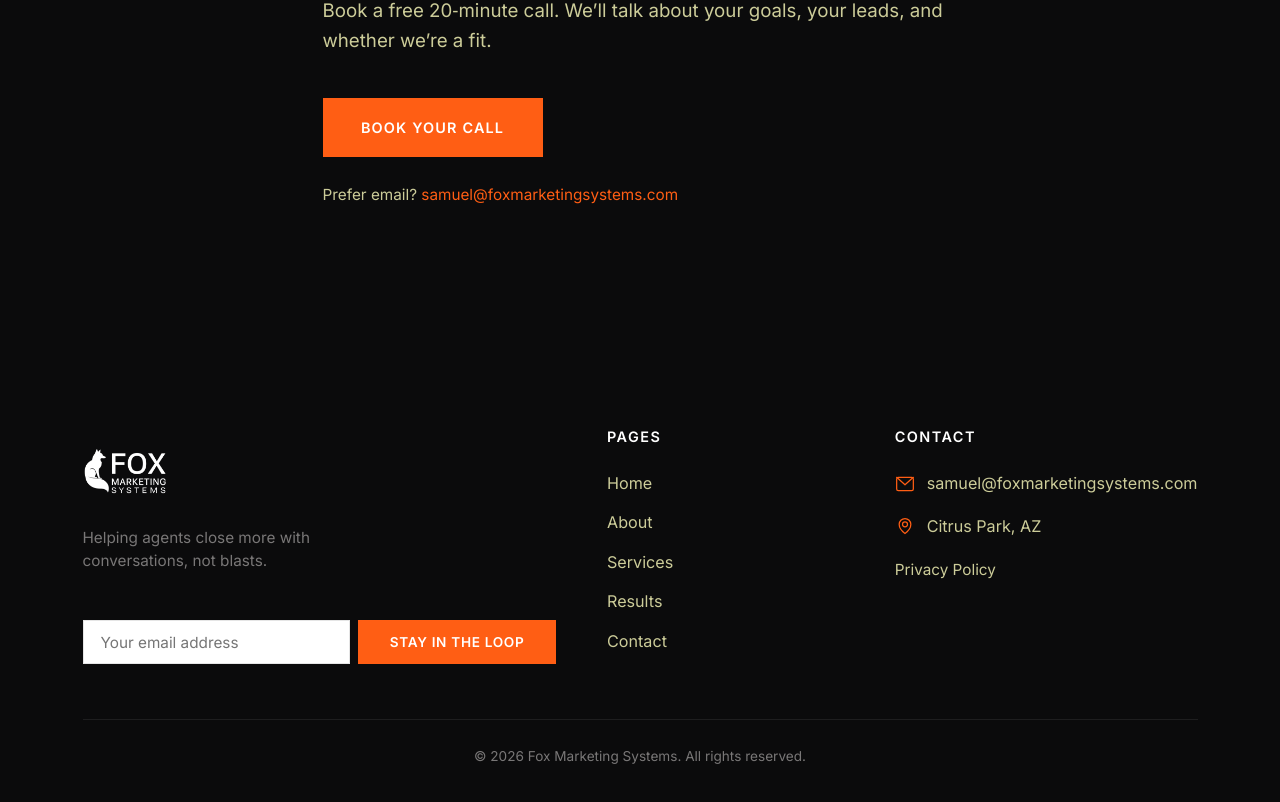
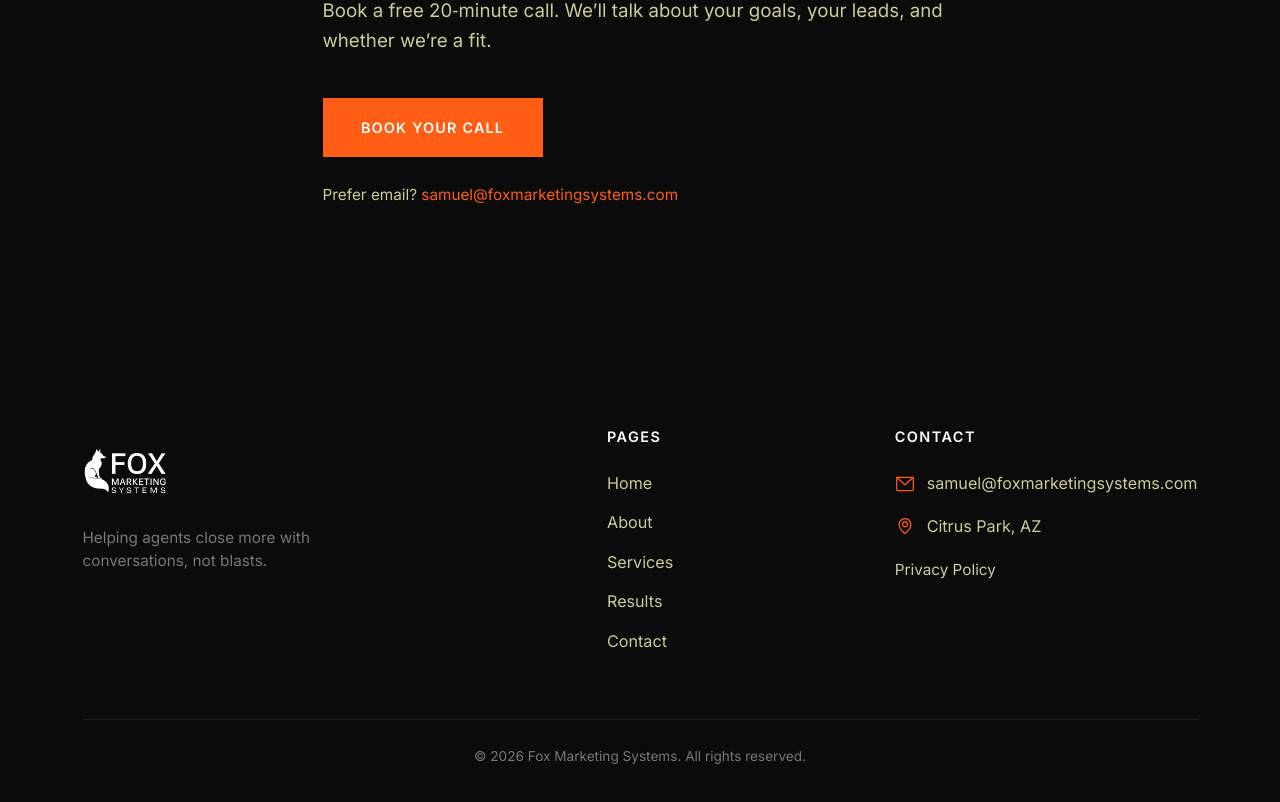
Before and after one commit to Samuel-Fox-02/fox-marketing-systems, a React (Vite) app: page / in a window 1280 px wide. Shown: the part 3765-4567 px from the top of the page. Built offline with nearby package versions, Linux system fonts and the light colour scheme.

Commit message:
Add Klaviyo embedded form with ID SZeJQr

```diff
--- a/src/components/NewsletterSignup.jsx
+++ b/src/components/NewsletterSignup.jsx
@@ -1,60 +1,24 @@
-import { useState } from 'react'
+import { useEffect } from 'react'
 
 const NewsletterSignup = () => {
-  const [email, setEmail] = useState('')
-  const [status, setStatus] = useState('idle') // idle | loading | success | error
-  const [message, setMessage] = useState('')
-
-  const handleSubmit = async (e) => {
-    e.preventDefault()
-    setStatus('loading')
-
-    try {
-      const res = await fetch('/api/klaviyo-subscribe', {
-        method: 'POST',
-        headers: { 'Content-Type': 'application/json' },
-        body: JSON.stringify({ email }),
-      })
-
-      if (res.ok) {
-        setStatus('success')
-        setEmail('')
-        setMessage('Thanks! Check your inbox.')
-      } else {
-        setStatus('error')
-        setMessage('Something went wrong. Try again later.')
-      }
-    } catch {
-      setStatus('error')
-      setMessage('Network error. Please try again.')
+  useEffect(() => {
+    // Load Klaviyo tracking script once
+    const scriptId = 'klaviyo-script'
+    if (!document.getElementById(scriptId)) {
+      const script = document.createElement('script')
+      script.id = scriptId
+      script.type = 'text/javascript'
+      script.async = true
+      script.src =
+        'https://static.klaviyo.com/onsite/js/TQDY7Q/klaviyo.js?company_id=TQDY7Q'
+      document.head.appendChild(script)
     }
-  }
+  }, [])
 
   return (
     <div className="newsletter-signup">
-      {status === 'success' ? (
-        <p className="newsletter-success">{message}</p>
-      ) : (
-        <form onSubmit={handleSubmit} className="newsletter-form">
-          <input
-            type="email"
-            placeholder="Your email address"
-            value={email}
-            onChange={(e) => setEmail(e.target.value)}
-            required
-            disabled={status === 'loading'}
-            className="newsletter-input"
-          />
-          <button
-            type="submit"
-            className="btn newsletter-btn"
-            disabled={status === 'loading'}
-          >
-            {status === 'loading' ? 'Sending…' : 'Stay in the loop'}
-          </button>
-          {status === 'error' && <p className="newsletter-error">{message}</p>}
-        </form>
-      )}
+      {/* Klaviyo embedded form placeholder */}
+      <div className="klaviyo-form-SZeJQr"></div>
     </div>
   )
 }
```
